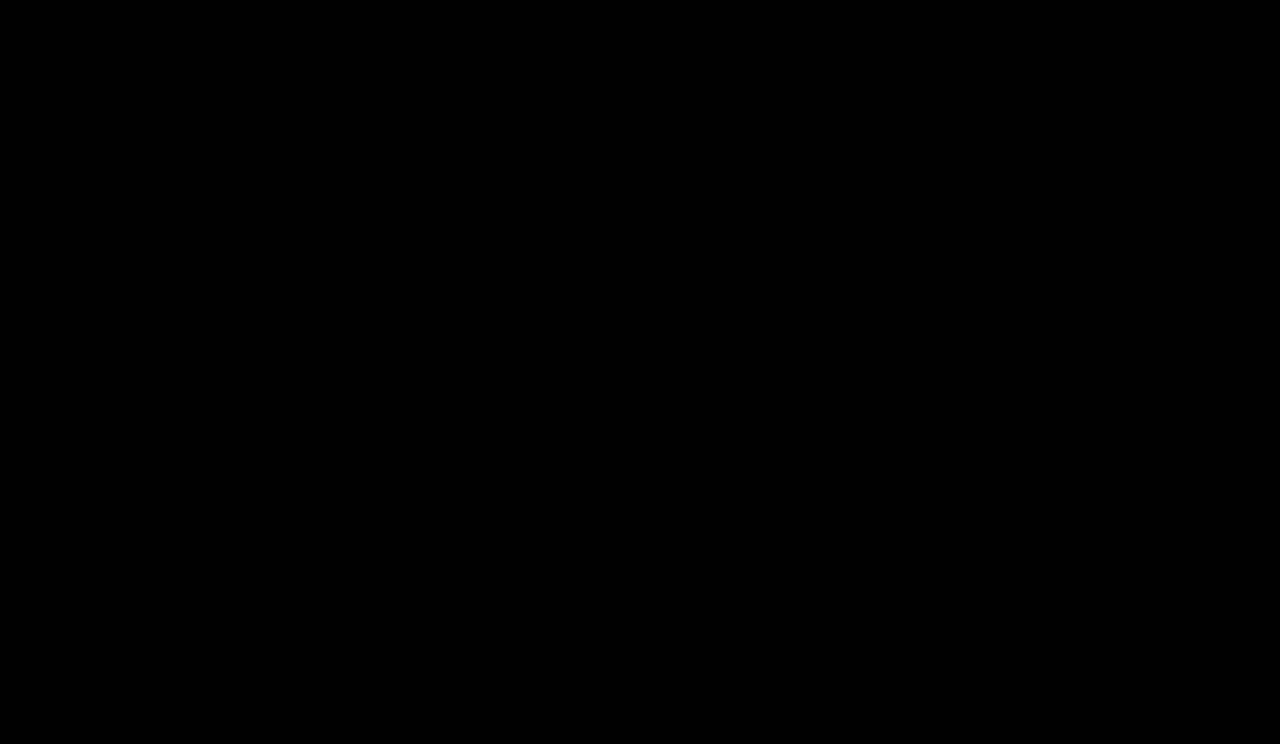
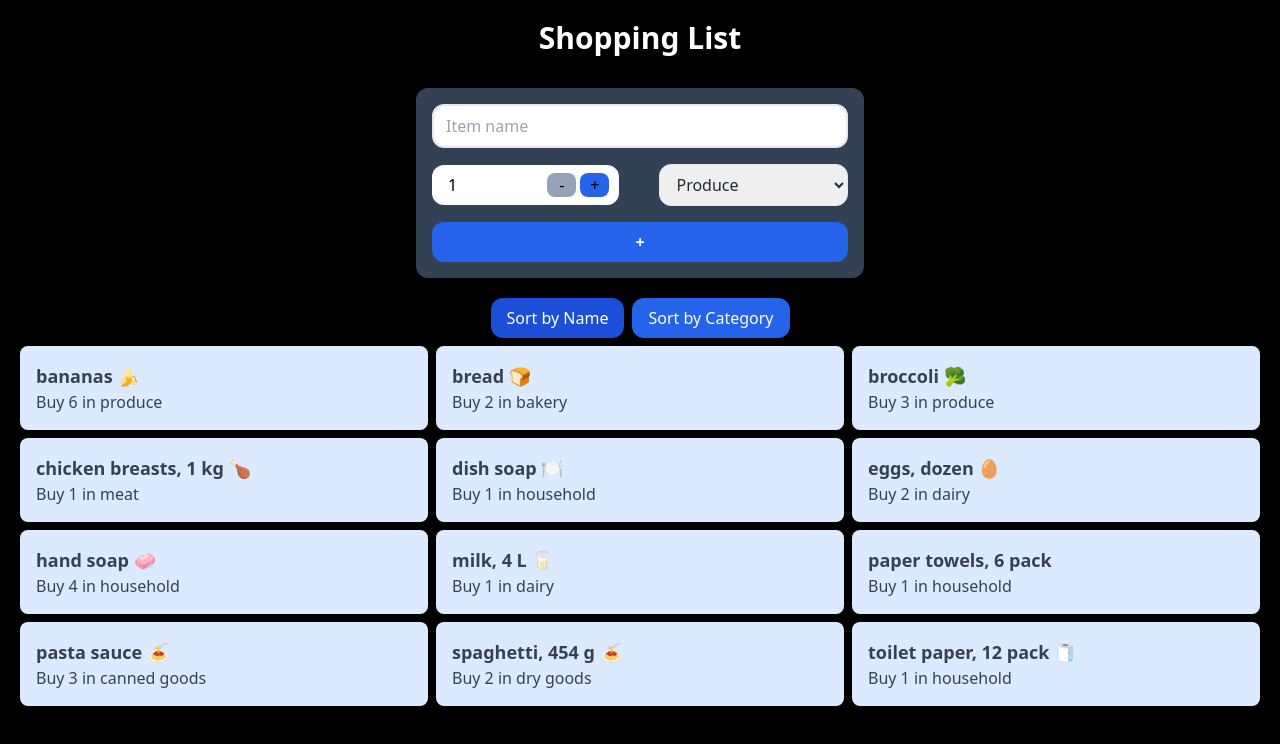
Before and after one commit to Pushpreet01/cprg306-assignments, a Next.js app: page /week-7 in a window 1280 px wide. Before the commit this address had no page. Shown: the top 744 px of the page. Built offline with nearby package versions, Linux system fonts and the light colour scheme.

Commit message:
week 7 commit

```diff
--- a/app/page.js
+++ b/app/page.js
@@ -9,6 +9,7 @@ export default function Page() {
         <p><Link href={"week-4"}>Week 4 Assignment</Link></p>
         <p><Link href={"week-5"}>Week 5 Assignment</Link></p>
         <p><Link href={"week-6"}>Week 6 Assignment</Link></p>
+        <p><Link href={"week-7"}>Week 7 Assignment</Link></p>
       </main>
     );
 }
--- a/app/week-6/item-list.js
+++ b/app/week-7/item-list.js
@@ -2,9 +2,8 @@
 
 import { useState } from 'react';
 import Item from './item';
-import items from './items.json';
 
-export default function ItemList() {
+export default function ItemList({ items }) {
   const [sortBy, setSortBy] = useState('name');
 
   const sortedItems = [...items].sort((a, b) => {
@@ -18,15 +17,15 @@ export default function ItemList() {
 
   return (
     <div>
-      <div className="mb-4">
+      <div class="pt-5 pb-2 flex items-center justify-center">
         <button
-          className={`mr-2 py-2 px-4 rounded-xl text-white ${sortBy === 'name' ? 'bg-blue-600' : 'bg-blue-700'}`}
+          className={`align mr-2 py-2 px-4 rounded-xl text-white ${sortBy === 'name' ? 'bg-blue-700' : 'bg-blue-600'}`}
           onClick={() => setSortBy('name')}
         >
           Sort by Name
         </button>
         <button
-          className={`py-2 px-4 rounded-xl text-white ${sortBy === 'category' ? 'bg-blue-600' : 'bg-blue-700'}`}
+          className={`py-2 px-4 rounded-xl text-white ${sortBy === 'category' ? 'bg-blue-700' : 'bg-blue-600'}`}
           onClick={() => setSortBy('category')}
         >
           Sort by Category
--- /dev/null
+++ b/app/week-7/item.js
@@ -0,0 +1,8 @@
+export default function Item({ name, quantity, category }) {
+    return (
+      <div className="p-4 bg-blue-100 shadow rounded-lg">
+        <h1 className="text-gray-700 text-lg font-bold">{name}</h1>
+        <h2 className="text-gray-700">Buy {quantity} in {category}</h2>
+      </div>
+    );
+  }
--- /dev/null
+++ b/app/week-7/items.json
@@ -0,0 +1,74 @@
+[
+    {
+      "id": "1h2GJKH12gkHG31h1H",
+      "name": "milk, 4 L 🥛",
+      "quantity": 1,
+      "category": "dairy"
+    },
+    {
+      "id": "2KJH3k2j3H1k2J3K1H",
+      "name": "bread 🍞",
+      "quantity": 2,
+      "category": "bakery"
+    },
+    {
+      "id": "3h2KJH3k2j3H1k2J3",
+      "name": "eggs, dozen 🥚",
+      "quantity": 2,
+      "category": "dairy"
+    },
+    {
+      "id": "4k2J3K1H2GJKH12gk",
+      "name": "bananas 🍌",
+      "quantity": 6,
+      "category": "produce"
+    },
+    {
+      "id": "5H1h1H2KJH3k2j3H",
+      "name": "broccoli 🥦",
+      "quantity": 3,
+      "category": "produce"
+    },
+    {
+      "id": "6H1k2J3K1H2GJKH1",
+      "name": "chicken breasts, 1 kg 🍗",
+      "quantity": 1,
+      "category": "meat"
+    },
+    {
+      "id": "7gkHG31h1H2KJH3k",
+      "name": "pasta sauce 🍝",
+      "quantity": 3,
+      "category": "canned goods"
+    },
+    {
+      "id": "8j3H1k2J3K1H2GJK",
+      "name": "spaghetti, 454 g 🍝",
+      "quantity": 2,
+      "category": "dry goods"
+    },
+    {
+      "id": "9H12gkHG31h1H2KJ",
+      "name": "toilet paper, 12 pack 🧻",
+      "quantity": 1,
+      "category": "household"
+    },
+    {
+      "id": "10H3k2j3H1k2J3K1",
+      "name": "paper towels, 6 pack",
+      "quantity": 1,
+      "category": "household"
+    },
+    {
+      "id": "11k2J3K1H2GJKH12",
+      "name": "dish soap 🍽️",
+      "quantity": 1,
+      "category": "household"
+    },
+    {
+      "id": "12GJKH12gkHG31h1",
+      "name": "hand soap 🧼",
+      "quantity": 4,
+      "category": "household"
+    }
+  ]
--- /dev/null
+++ b/app/week-7/new-item.js
@@ -0,0 +1,73 @@
+"use client";
+
+import React, { useState } from 'react';
+
+function NewItem({ onAddItem }) {
+  const [item, setItem] = useState({ name: "", quantity: 1, category: "produce" });
+//   const [name, setName] = useState("");
+//   const [category, setCategory] = useState("produce");
+//   const [quantity, setQuantity] = useState(1);
+
+  const increment = () => {
+    setItem((prevItem) => ({ ...prevItem, quantity: Math.min(prevItem.quantity + 1, 20) }));
+  };
+
+  const decrement = () => {
+    setItem((prevItem) => ({ ...prevItem, quantity: Math.max(prevItem.quantity - 1, 1) }));
+  };
+
+  const handleSubmit = (event) => {
+    event.preventDefault();
+    onAddItem({ ...item, id: Math.random().toString(36).substr(2, 9) });
+    setItem({ name: "", quantity: 1, category: "produce" });
+  };
+
+  return (
+    <form onSubmit={handleSubmit} className="max-w-md mx-auto p-4 bg-slate-700 shadow-md rounded-xl">
+      <div className="mb-4">
+        <input
+          placeholder='Item name'
+          type="text"
+          id="name"
+          value={item.name}
+          onChange={(e) => setItem({ ...item, name: e.target.value })}
+          required
+          className="w-full px-3 py-2 border-2 rounded-xl text-gray-800"
+        />
+      </div>
+      <div className="mb-4">
+        <div className="flex items-center">
+          <section className="flex w-80 px-2 mr-5 justify-center bg-white rounded-xl">
+            <p className="p-2 mr-20">{item.quantity}</p>
+            <button type="button" onClick={decrement} disabled={item.quantity === 1} className="px-3 my-2 m-0.5 bg-blue-600 rounded-lg
+             hover:bg-blue-700 disabled:bg-slate-400">-</button>
+            <button type="button" onClick={increment} disabled={item.quantity === 20} className="my-2 px-2.5 m-0.5 bg-blue-600 rounded-lg
+             hover:bg-blue-700 disabled:bg-slate-400">+</button>
+          </section>
+
+          <select
+          id="category"
+          value={item.category}
+          onChange={(e) => setItem({ ...item, category: e.target.value })}
+          className="w-80 px-3 py-2 ml-5 border rounded-xl text-gray-800"
+        >
+          <option value="produce">Produce</option>
+          <option value="dairy">Dairy</option>
+          <option value="bakery">Bakery</option>
+          <option value="meat">Meat</option>
+          <option value="frozen">Frozen Foods</option>
+          <option value="canned">Canned Goods</option>
+          <option value="dry">Dry Goods</option>
+          <option value="beverages">Beverages</option>
+          <option value="snacks">Snacks</option>
+          <option value="household">Household</option>
+          <option value="other">Other</option>
+        </select>
+        </div>
+      </div>
+      <button type="submit" className="w-full px-4 py-2 bg-blue-600 hover:bg-blue-700 text-white font-bold rounded-xl">+</button>
+    </form>
+  );
+}
+
+export default NewItem;
--- /dev/null
+++ b/app/week-7/page.js
@@ -0,0 +1,27 @@
+"use client";
+
+import React from 'react';
+import NewItem from './new-item';
+import ItemList from './item-list';
+import items from './items.json';
+import { useState } from 'react';
+
+function Page() {
+    const [itemsList, setItemsList] = useState(items);
+
+    const HandleAddItem = (item) => {
+        setItemsList([...itemsList, item]);
+        console.log(itemsList);
+    };
+
+  return (
+
+    <div className="m-5">
+        <h1 className="text-center text-3xl font-bold mb-8 text-white">Shopping List</h1>
+      <NewItem onAddItem={HandleAddItem}/>
+      <ItemList items={itemsList} />
+    </div>
+  );
+}
+
+export default Page;
```
